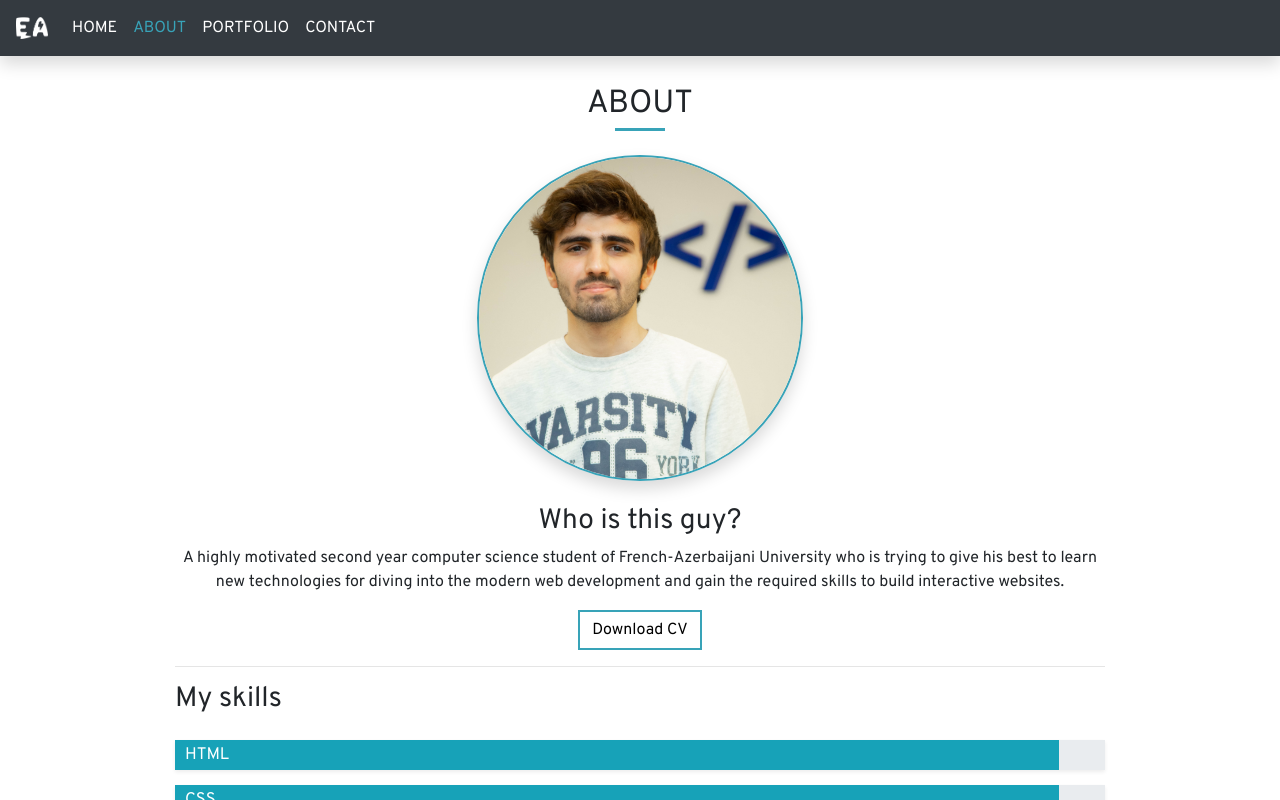
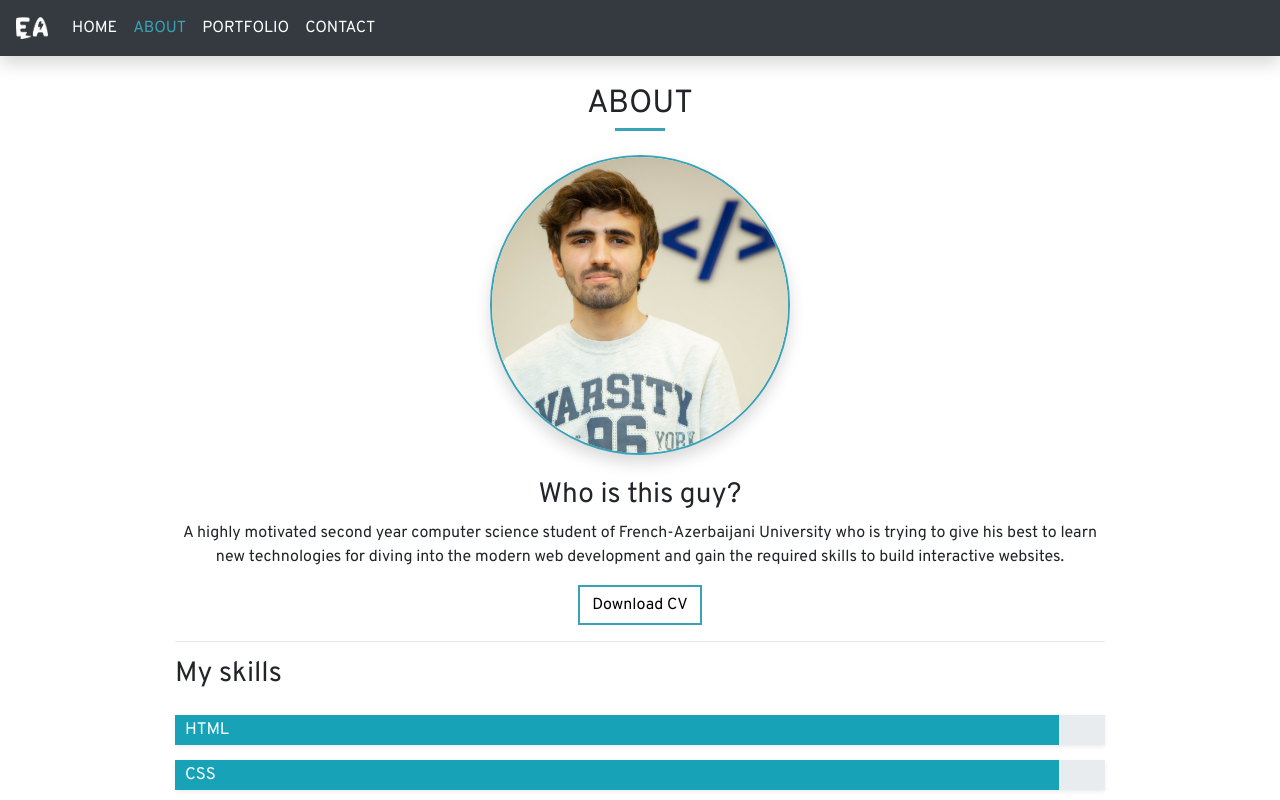
Before and after one commit to eyvazahmadzada/portfolio, an Angular app: page /about in a window 1280 px wide. Shown: the top 800 px of the page. Built offline with nearby package versions, Linux system fonts and the light colour scheme.

Commit message:
img styling adjusted

```diff
--- a/src/app/pages/about/about.component.css
+++ b/src/app/pages/about/about.component.css
@@ -1,6 +1,8 @@
 img {
-  width: 35%;
-  border: 2px solid #38A3B8;
+  width: 300px;
+  height: 300px;
+  border: 2px solid #38a3b8;
+  background-color: white;
 }
 
 a {
@@ -14,14 +16,14 @@ a {
 .btn-custom {
   background-color: white;
   color: black;
-  border: 2px solid #38A3B8;
-  padding: .375rem .75rem;
+  border: 2px solid #38a3b8;
+  padding: 0.375rem 0.75rem;
 }
 
 .btn-custom:hover {
   transition: 0.5s;
-  border: 2px solid #38A3B8;
-  background-color: #343A40;
+  border: 2px solid #38a3b8;
+  background-color: #343a40;
   color: white;
 }
 
@@ -32,7 +34,8 @@ a {
 
 @media only screen and (max-width: 576px) {
   img {
-    width: 55%;
+    width: 200px;
+    height: 200px;
   }
 
   h3 {
@@ -45,13 +48,14 @@ a {
 
   button {
     font-size: 1em;
-    padding: .300rem .60rem;
+    padding: 0.3rem 0.6rem;
   }
 }
 
-@media screen and (min-width:577px) and (max-width: 768px) {
+@media screen and (min-width: 577px) and (max-width: 768px) {
   img {
-    width: 60%;
+    width: 250px;
+    height: 250px;
   }
 
   h3 {
@@ -60,6 +64,6 @@ a {
 
   button {
     font-size: 1.1em;
-    padding: .325rem .65rem;
+    padding: 0.325rem 0.65rem;
   }
 }
```
